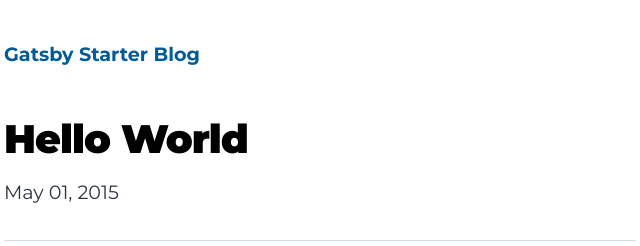
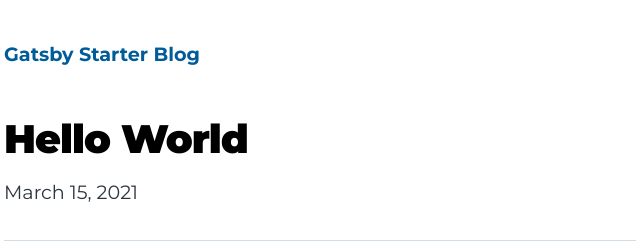
Before and after one commit to rick8pat/personal-website, a Gatsby site: page /hello-world/ in a window 1280 px wide. Shown: the top 246 px of the page, 320-960 px from the left. Built offline with nearby package versions, Linux system fonts and the light colour scheme; Gatsby itself is replaced by a stand-in of ours.

Commit message:
Update index.md

```diff
--- a/content/blog/hello-world/index.md
+++ b/content/blog/hello-world/index.md
@@ -1,5 +1,5 @@
 ---
 title: Hello World
-date: "2015-05-01T22:12:03.284Z"
+date: "2021-03-15T22:12:03.284Z"
 description: "Hello World"
 ---
```
